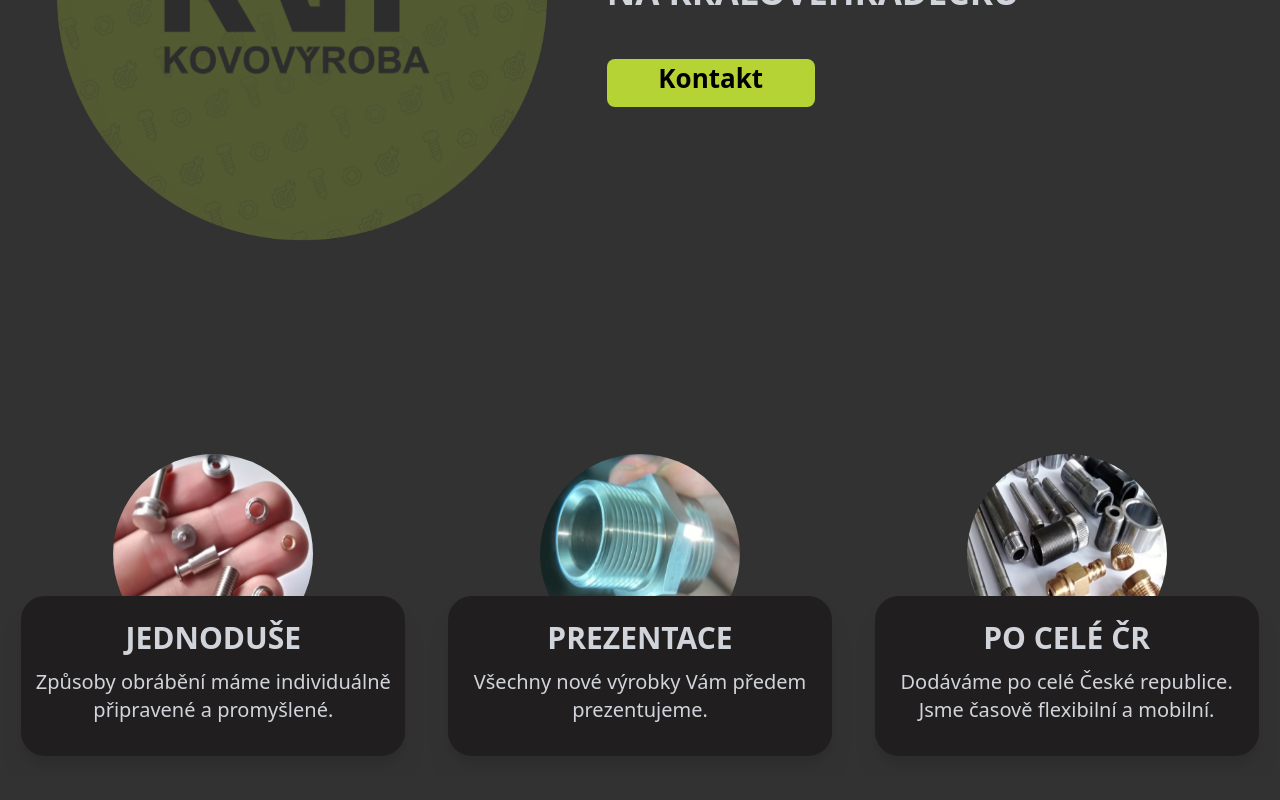
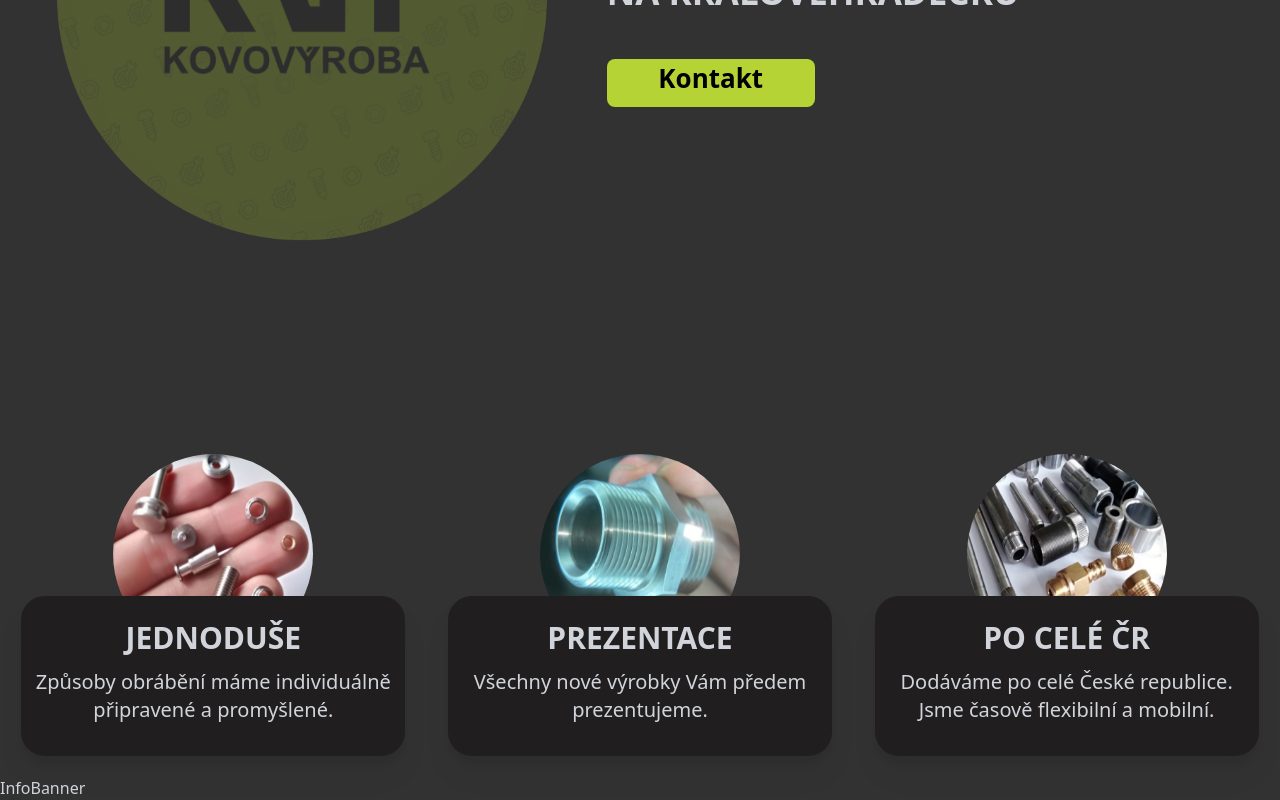
Before and after one commit to Nimirou/vejras-app, a Next.js app: page / in a window 1280 px wide. Shown: the part 418-1218 px from the top of the page. Before the commit the page ends 1194 px from the top, so only its background shows below. Built offline with nearby package versions, Linux system fonts and the light colour scheme.

Commit message:
feat: adding info banner to index

```diff
--- a/pages/index.js
+++ b/pages/index.js
@@ -7,6 +7,7 @@ import Object from "../components/Object";
 import { OrbitControls } from "@react-three/drei";
 import SmallBanner from "../components/SmallBanner";
 import BackgroundWaves from "../components/BackgroundWaves";
+import InfoBanner from "../components/InfoBanner";
 
 export default function Home() {
   return (
@@ -14,12 +15,14 @@ export default function Home() {
       <Header />
       <main className="flex sm:flex-row-reverse mt-5 w-full max-w-7xl xl:mx-auto ">
         <MainBanner />
+
         {/* <div className="pointer-events-none relative">
           <BackgroundWaves></BackgroundWaves>
         </div>
         */}
       </main>
       <SmallBanner></SmallBanner>
+      <InfoBanner />
     </div>
   );
 }
```
